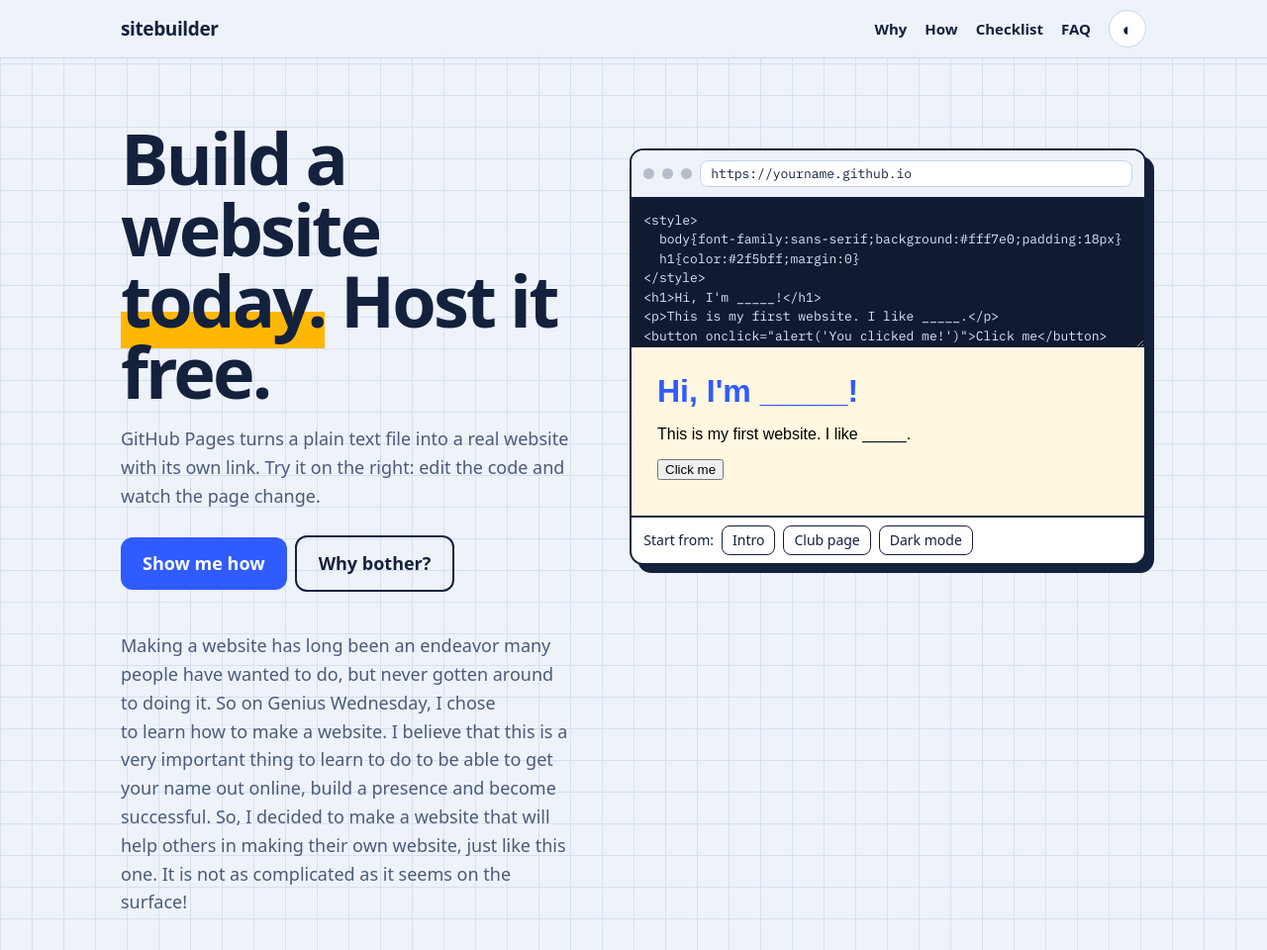
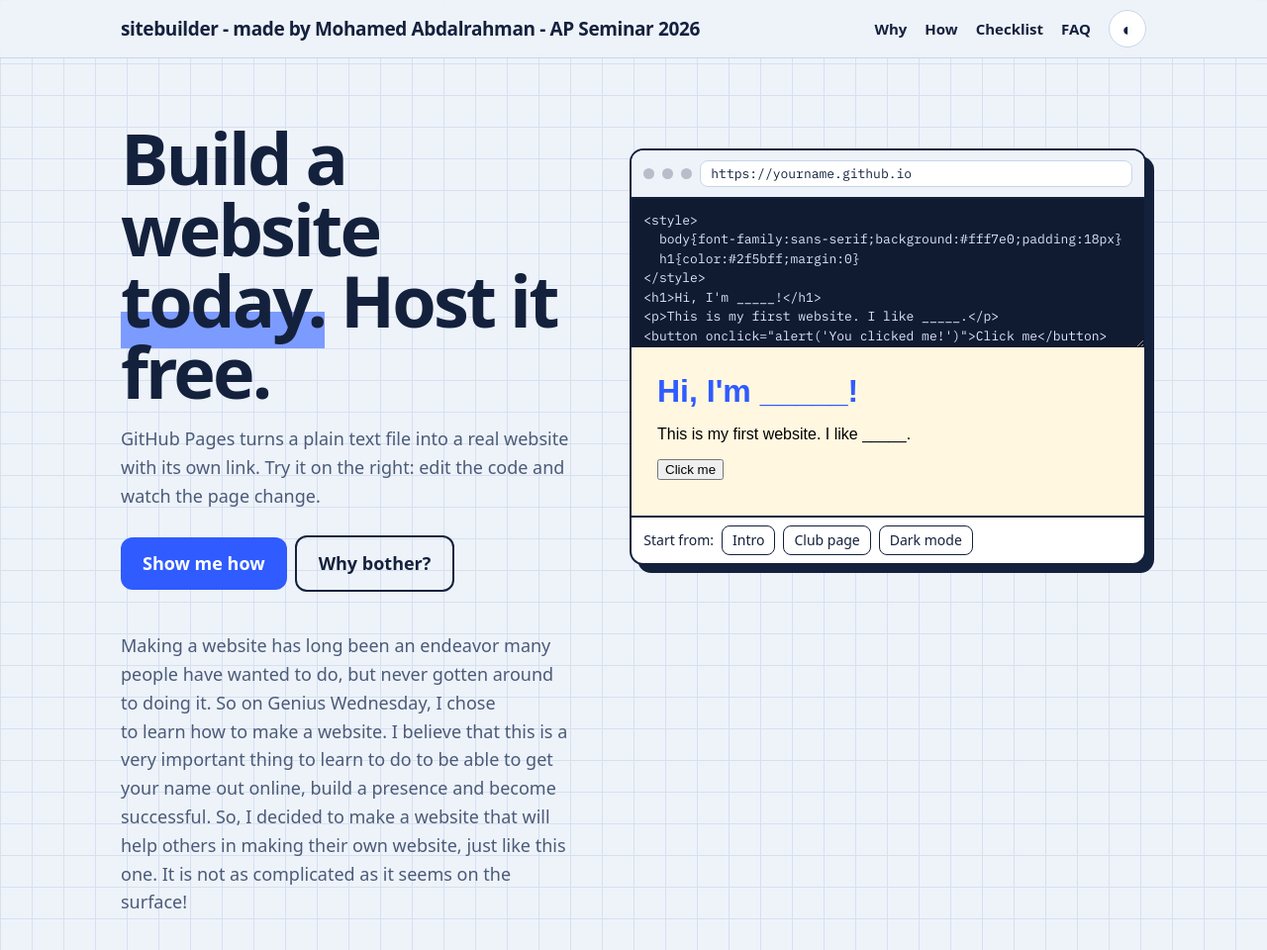
Before and after one commit to MohamedPro123/school-website, a plain HTML site: page index.html in a window 1280 px wide. Shown: the top 960 px of the page at 99% size. Drawn offline with Linux system fonts and the light colour scheme; a web font is replaced by a local one.

Commit message:
Update index.html

```diff
--- a/index.html
+++ b/index.html
@@ -12,7 +12,7 @@
 <style>
 :root{
   --bg:#eef3fa;--grid:#d6e0ef;--ink:#14213d;--mute:#4b5b78;--card:#ffffff;--line:#c9d5e8;
-  --blue:#2f5bff;--sun:#ffb703;--mint:#16a085;--code:#101a30;--codefg:#dbe6ff;
+  --blue:#2f5bff;--sun:#7C9BFF;--mint:#16a085;--code:#101a30;--codefg:#dbe6ff;
   --f:"Google Sans",system-ui,-apple-system,"Segoe UI",sans-serif;
   --m:"IBM Plex Mono",ui-monospace,Menlo,Consolas,monospace;
 }
@@ -105,7 +105,7 @@
 <body>
 <div id="bar"></div>
 <header><div class="wrap"><nav>
-  <b>sitebuilder</b>
+  <b>sitebuilder - made by Mohamed Abdalrahman - AP Seminar 2026</b>
   <a href="#why">Why</a><a href="#how">How</a><a href="#check">Checklist</a><a href="#faq">FAQ</a>
   <button class="icon" id="theme" aria-label="Switch light or dark theme">◐</button>
 </nav></div></header>
```
